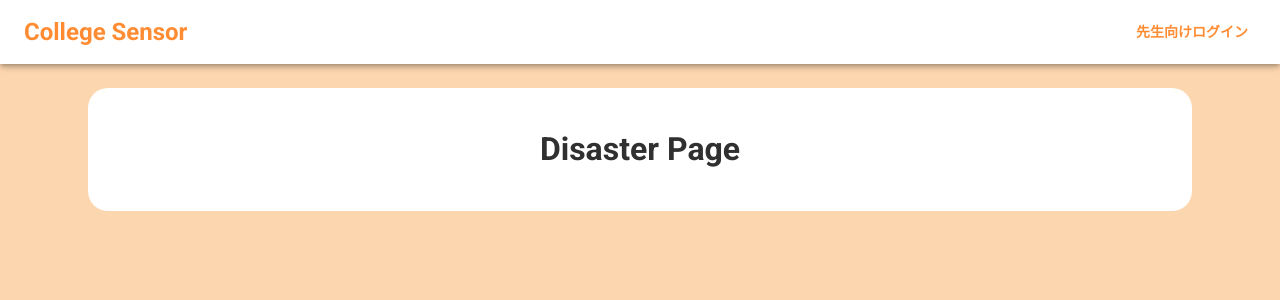
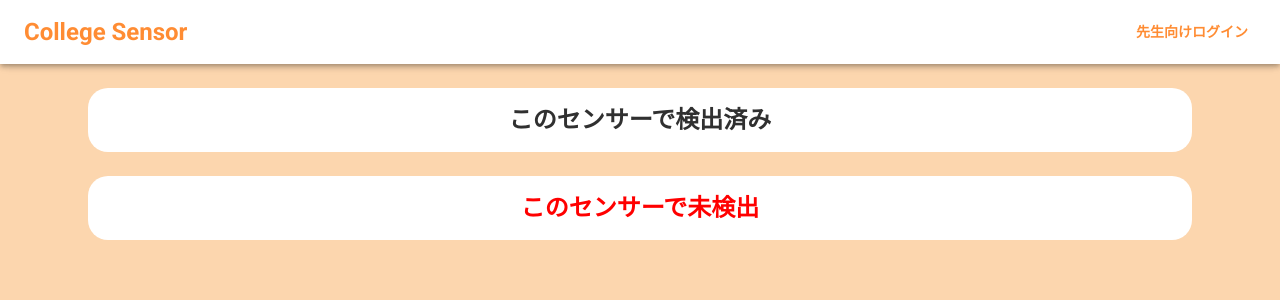
Before and after one commit to sensei-sensor/sensei-sensor-react, a React (Vite) app: page /DisasterPage in a window 1280 px wide. Shown: the top 300 px of the page. Built offline with nearby package versions, Linux system fonts and the light colour scheme.

Commit message:
災害時向けページのレイアウト追加

```diff
--- a/src/pages/DisasterPage.jsx
+++ b/src/pages/DisasterPage.jsx
@@ -1,4 +1,4 @@
-import { Box, Container } from "@mui/material";
+import { Box, Container, Typography } from "@mui/material";
 import React from "react";
 import GenericTemplate from "../GenericTemplate";
 
@@ -13,7 +13,24 @@ export default function DisasterPage() {
           textAlign={"center"}
           bgcolor={"white"}
         >
-          <h1>Disaster Page</h1>
+          <Typography variant={"h5"}>
+            <Box fontWeight={700}>このセンサーで検出済み</Box>
+          </Typography>
+        </Box>
+      </Container>
+      <Container>
+        <Box
+          borderRadius={5}
+          m={3}
+          p={2}
+          textAlign={"center"}
+          bgcolor={"white"}
+        >
+          <Typography variant={"h5"}>
+            <Box fontWeight={700} color={"red"}>
+              このセンサーで未検出
+            </Box>
+          </Typography>
         </Box>
       </Container>
     </GenericTemplate>
```
